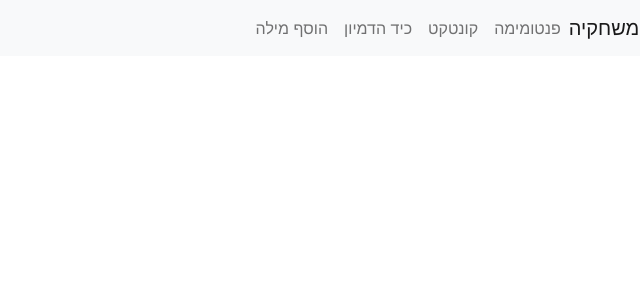
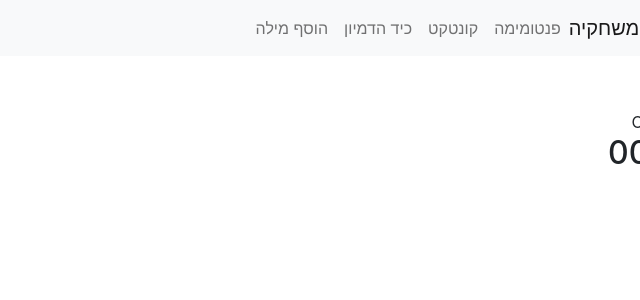
Before and after one commit to poncho67/mishak-milim, a React (Create React App) app in the folder frontend/: page /pantomime in a window 1280 px wide. Shown: the top 300 px of the page, without its empty margins (640-1280 px from the left). Built offline with nearby package versions, Linux system fonts and the light colour scheme.

Commit message:
3 Timers

```diff
--- /dev/null
+++ b/frontend/src/components/Another.js
@@ -0,0 +1,21 @@
+import * as React from 'react';
+import { render } from 'react-dom';
+
+
+function Another() {
+  const [counter, setCounter] = React.useState(120);
+
+
+  // Suggested by Laurent
+  React.useEffect(() => {
+    counter > 0 && setTimeout(() => setCounter(counter - 1), 1000);
+  }, [counter]);
+
+  return (
+    <div className="App">
+      <div>Countdown: {counter}</div>
+    </div>
+  );
+}
+
+export default Another;
--- /dev/null
+++ b/frontend/src/components/Last.js
@@ -0,0 +1,94 @@
+import React, { useState, useRef, useEffect } from 'react'
+
+
+const Last = () => {
+
+    // We need ref in this, because we are dealing
+    // with JS setInterval to keep track of it and
+    // stop it when needed
+    const Ref = useRef(null);
+
+    // The state for our timer
+    const [timer, setTimer] = useState('00:00:00');
+
+
+    const getTimeRemaining = (e) => {
+        const total = Date.parse(e) - Date.parse(new Date());
+        const seconds = Math.floor((total / 1000) % 60);
+        const minutes = Math.floor((total / 1000 / 60) % 60);
+        const hours = Math.floor((total / 1000 * 60 * 60) % 24);
+        return {
+            total, hours, minutes, seconds
+        };
+    }
+
+
+    const startTimer = (e) => {
+        let { total, hours, minutes, seconds }
+                    = getTimeRemaining(e);
+        if (total >= 0) {
+
+            // update the timer
+            // check if less than 10 then we need to
+            // add '0' at the begining of the variable
+            setTimer(
+                (hours > 9 ? hours : '0' + hours) + ':' +
+                (minutes > 9 ? minutes : '0' + minutes) + ':'
+                + (seconds > 9 ? seconds : '0' + seconds)
+            )
+        }
+    }
+
+
+    const clearTimer = (e) => {
+
+        // If you adjust it you should also need to
+        // adjust the Endtime formula we are about
+        // to code next
+        setTimer('00:02:00');
+
+        // If you try to remove this line the
+        // updating of timer Variable will be
+        // after 1000ms or 1sec
+        if (Ref.current) clearInterval(Ref.current);
+        const id = setInterval(() => {
+            startTimer(e);
+        }, 1000)
+        Ref.current = id;
+    }
+
+    const getDeadTime = () => {
+        let deadline = new Date();
+
+        // This is where you need to adjust if
+        // you entend to add more time
+        deadline.setSeconds(deadline.getSeconds() + 10);
+        return deadline;
+    }
+
+    // We can use useEffect so that when the component
+    // mount the timer will start as soon as possible
+
+    // We put empty array to act as componentDid
+    // mount only
+    useEffect(() => {
+        clearTimer(getDeadTime());
+    }, []);
+
+    // Another way to call the clearTimer() to start
+    // the countdown is via action event from the
+    // button first we create function to be called
+    // by the button
+    const onClickReset = () => {
+        clearTimer(getDeadTime());
+    }
+
+    return (
+        <div className="App">
+            <h2>{timer}</h2>
+            <button onClick={onClickReset}>Reset</button>
+        </div>
+    )
+}
+
+export default Last;
--- a/frontend/src/pages/PantomimePage.js
+++ b/frontend/src/pages/PantomimePage.js
@@ -1,5 +1,7 @@
 import React, {Component} from 'react';
 import MyCountDown from '../components/MyCountDown'
+import Another from '../components/Another'
+import Last from '../components/Last'
 
 class PantomimePage extends Component {
     constructor(props) {
@@ -26,6 +28,8 @@
                 <button variant="primary" className="btn-primary" onClick={() => this.getWord()}> ג׳נרט לי מילה </button>
                 <div>{this.state.currentWord}</div>
                 <MyCountDown />
+                <Another />
+                <Last />
             </div>
         );
     }
```
Also changed, not shown: 7 other files (tests, documents, lock files or other folders).
